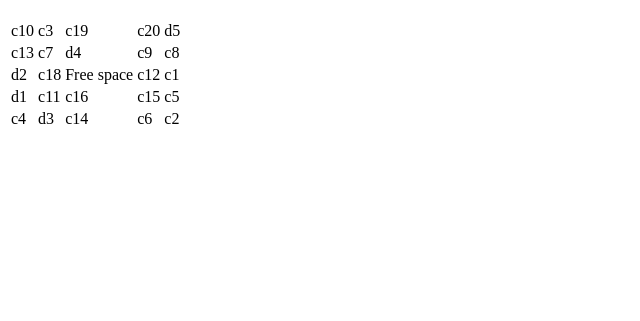
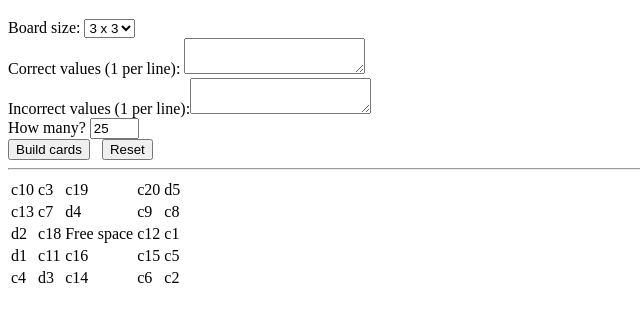
Before and after one commit to marfarma/bingo-maker, a plain HTML site: page index.html in a window 1280 px wide. Shown: the part 61-382 px from the top of the page, without its empty margins (0-640 px from the left). Drawn offline with nearby package versions, Linux system fonts and the light colour scheme.

Commit message:
Add form elements

```diff
--- a/index.html
+++ b/index.html
@@ -17,6 +17,23 @@
 <h1>Bingo Card Builder</h1>
 
 <div id="settings">
+    <form action="javascript:buildCards">
+        <div>Board size: <select id="sizeMenu">
+            <option value="3">3 x 3</option>
+            <option value="5">5 x 5</option>
+        </select></div>
+        <div>Correct values (1 per line):
+            <textarea id="correct_values"></textarea>
+        </div>
+        <div>Incorrect values (1 per line):<textarea id="incorrect_values"></textarea></div>
+        <div>How many? <input id="numCards" type="text" value="25" size="3"/></div>
+        <div>
+            <button type="submit">Build cards</button>
+            &nbsp;
+            <button type="reset">Reset</button>
+        </div>
+    </form>
+    <hr/>
 </div>
 <div id="cards">
     <div id="card1">
```
